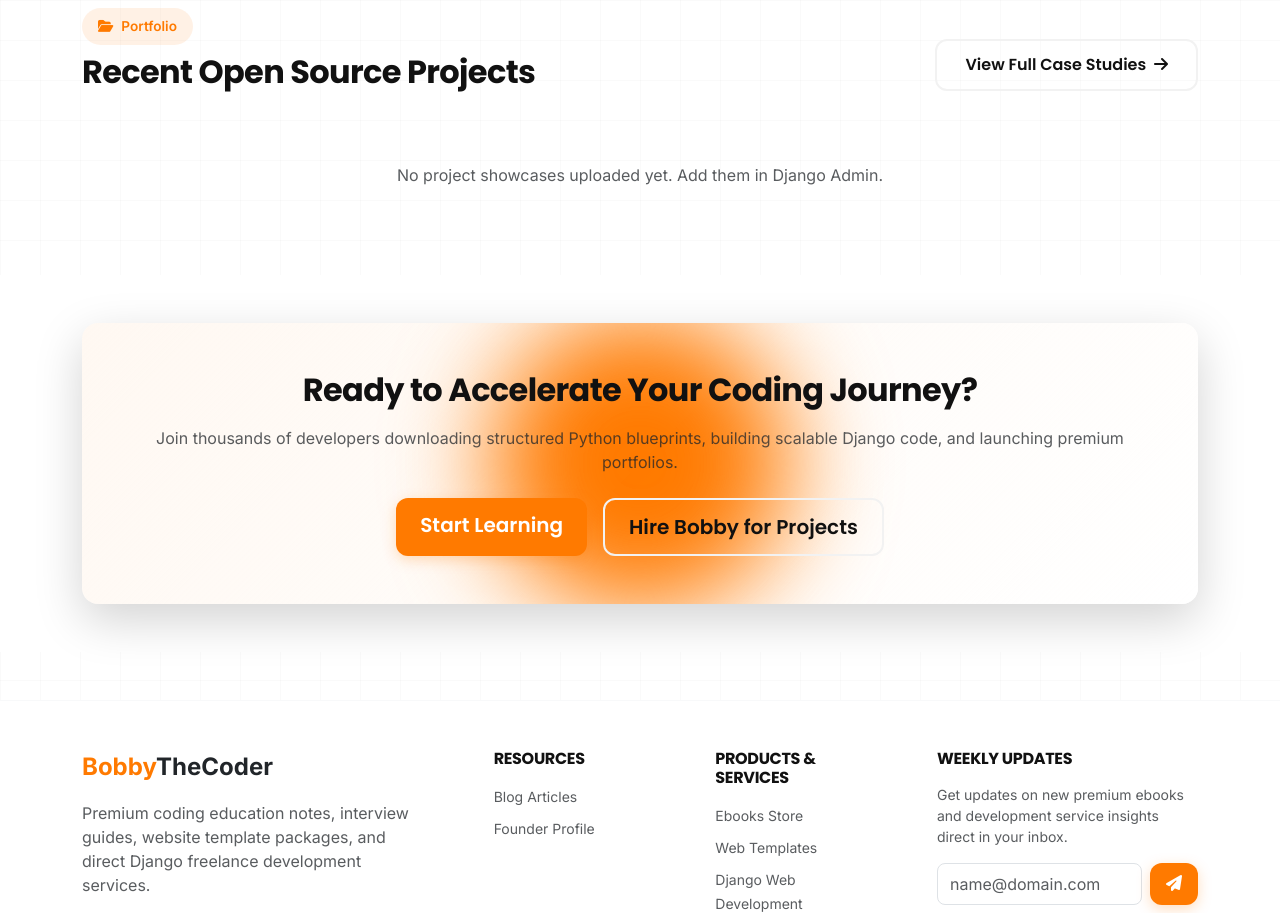
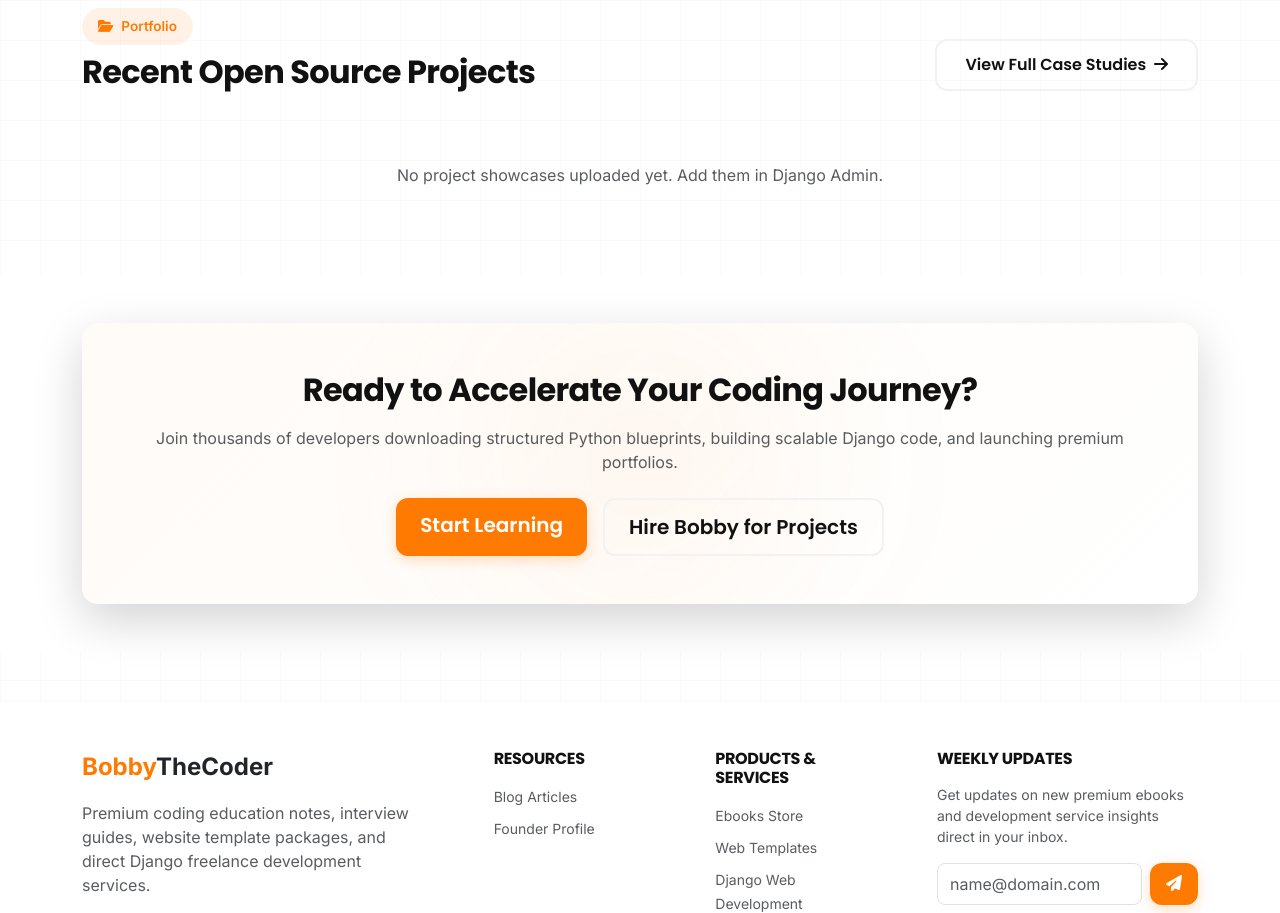
Before and after one commit to BobbyTheCoder07/BTCecommerce, a Django app: page / in a window 1280 px wide; the page is wider, and only the part inside the window is pictured. Shown: the part 1840-2753 px from the top of that part. Run offline with Django 5.2, Linux system fonts and the light colour scheme; data that the repository does not hold is empty; some libraries are stand-ins or nearby versions.

Commit message:
Fix bottom CTA glow and replace local/emoji icons with premium FontAwesome icons

```diff
--- a/templates/core/about.html
+++ b/templates/core/about.html
@@ -74,7 +74,9 @@
                 </div>
                 <div class="col-6 col-md-3">
                     <div class="card glass-card border-0 p-4 text-center">
-                        <h4 class="fw-bold fs-1 mb-1 text-primary" style="color: var(--accent) !important;">4.9 ★</h4>
+                        <h4 class="fw-bold fs-1 mb-1 text-primary d-flex align-items-center justify-content-center gap-2" style="color: var(--accent) !important;">
+                            4.9 <i class="fa-solid fa-star fs-3" style="color: #FFD700 !important;"></i>
+                        </h4>
                         <span class="text-muted small">Average Rating</span>
                     </div>
                 </div>
--- a/templates/core/home.html
+++ b/templates/core/home.html
@@ -50,7 +50,7 @@
                         <!-- Floating Stats Badge -->
                         <div class="card glass-card border-0 px-3 py-2 shadow-lg rounded-pill text-center position-absolute floating-element" style="top: 80px; right: -15px; z-index: 4; transform: rotate(2deg);">
                             <div class="d-flex align-items-center gap-2">
-                                <span class="fs-4">🚀</span>
+                                <i class="fa-solid fa-rocket fs-4 text-primary" style="color: var(--accent) !important;"></i>
                                 <div class="text-start">
                                     <p class="fw-bold text-dark mb-0 fs-8 leading-tight">12K+ Students</p>
                                     <p class="text-muted mb-0 fs-9 leading-tight">Across Platforms</p>
@@ -294,9 +294,11 @@
 <!-- CTA Section -->
 <section class="py-5 bg-white">
     <div class="container">
-        <div class="card glass-card border-0 p-5 rounded-4 shadow-lg text-center position-relative overflow-hidden dot-pattern" style="background: linear-gradient(135deg, rgba(255, 122, 0, 0.05) 0%, rgba(255, 255, 255, 0.95) 100%) !important;">
-            <div class="position-absolute top-50 start-50 translate-middle rounded-circle bg-primary opacity-10" style="width: 300px; height: 300px; filter: blur(50px); z-index: -1; background-color: var(--accent) !important;"></div>
+        <div class="card glass-card border-0 p-5 rounded-4 shadow-lg text-center position-relative overflow-hidden dot-pattern" style="background: linear-gradient(135deg, rgba(255, 122, 0, 0.03) 0%, rgba(255, 255, 255, 0.98) 100%) !important;">
+            <!-- Premium diffused glow accent -->
+            <div class="position-absolute top-50 start-50 translate-middle rounded-circle" style="width: 500px; height: 500px; background: radial-gradient(circle, rgba(255, 122, 0, 0.06) 0%, rgba(255, 122, 0, 0) 70%); filter: blur(80px); z-index: 1; pointer-events: none;"></div>
 
+            <div class="position-relative" style="z-index: 2;">
                 <h2 class="font-heading fw-bold mb-3">Ready to Accelerate Your Coding Journey?</h2>
                 <p class="text-muted mb-4 max-width-600 mx-auto">
                     Join thousands of developers downloading structured Python blueprints, building scalable Django code, and launching premium portfolios.
@@ -307,5 +309,6 @@
                 </div>
             </div>
         </div>
+    </div>
 </section>
 {% endblock %}
```
Lines whose indentation alone changed are shown as unchanged.
